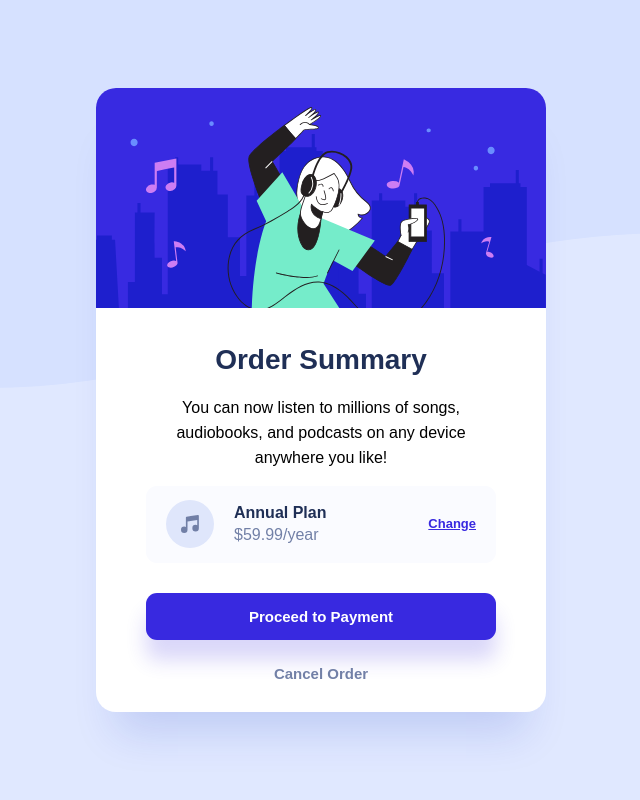
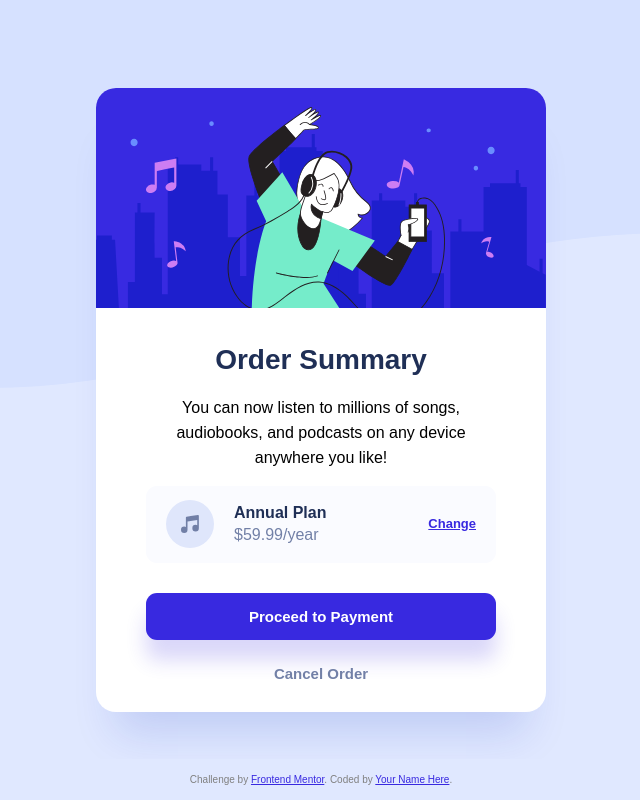
Before and after one commit to bguz/FEM-order-summary-component, a plain HTML site: page index.html in a window 1280 px wide. Shown: the whole page, without its empty margins (319-959 px from the left). Drawn offline with Linux system fonts and the light colour scheme; a web font is replaced by a local one.

Commit message:
css change

```diff
--- a/assets/css/style.less
+++ b/assets/css/style.less
@@ -161,7 +161,7 @@ p {
         font-size: 1.6rem;
     }
     .attribution {
-        background-color: green;
+        background-color: @light-blue;
         color: gray;
         display: block;
         position: absolute;
@@ -172,7 +172,7 @@ p {
         padding: 1.5rem 0;
 
         a {
-            color: red;
+            color: @bright-blue;
             text-decoration: underline;
         }
     }
--- a/index.html
+++ b/index.html
@@ -27,9 +27,9 @@
     </section>
   </main>
 
-  <!-- <div class="attribution">
+  <div class="attribution">
     Challenge by <a href="https://www.frontendmentor.io?ref=challenge" target="_blank">Frontend Mentor</a>.
     Coded by <a href="#">Your Name Here</a>.
-  </div> -->
+  </div>
 </body>
 </html>
```
Also changed, not shown: assets/css/style.css.
